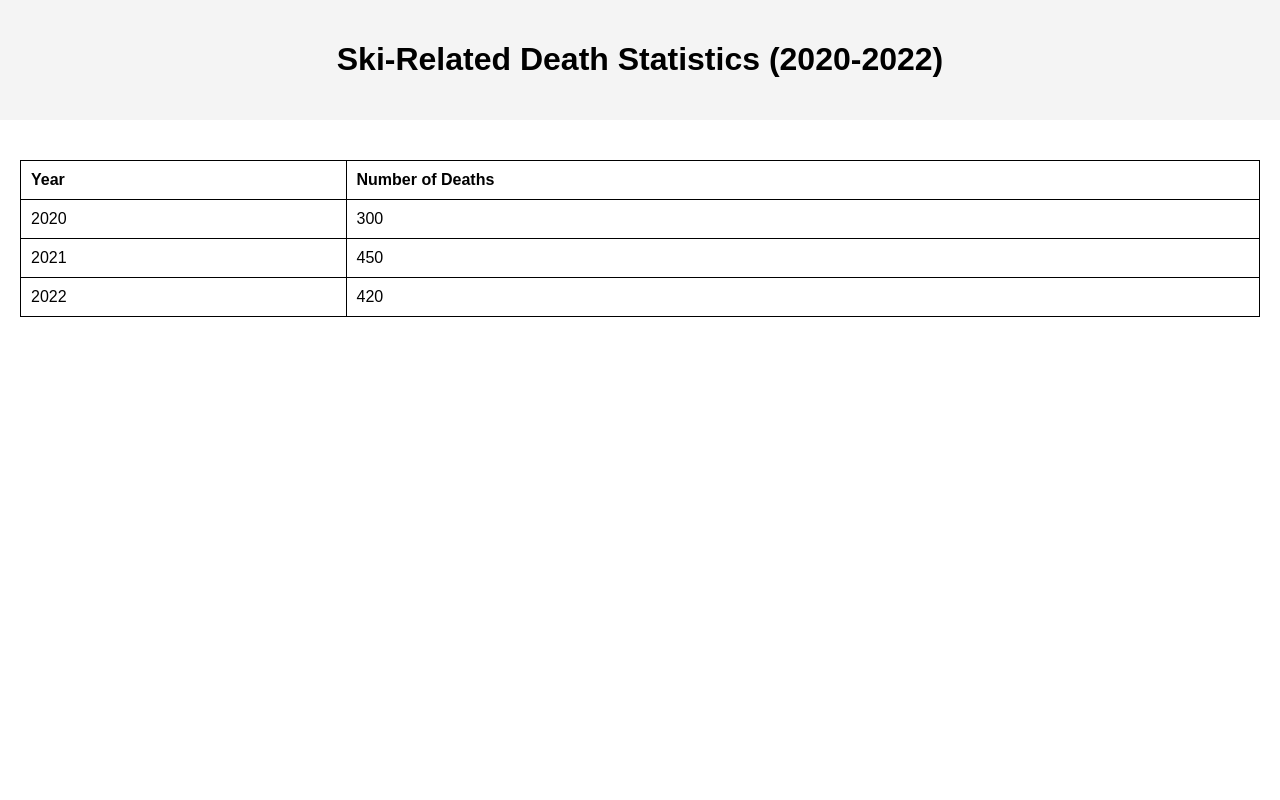
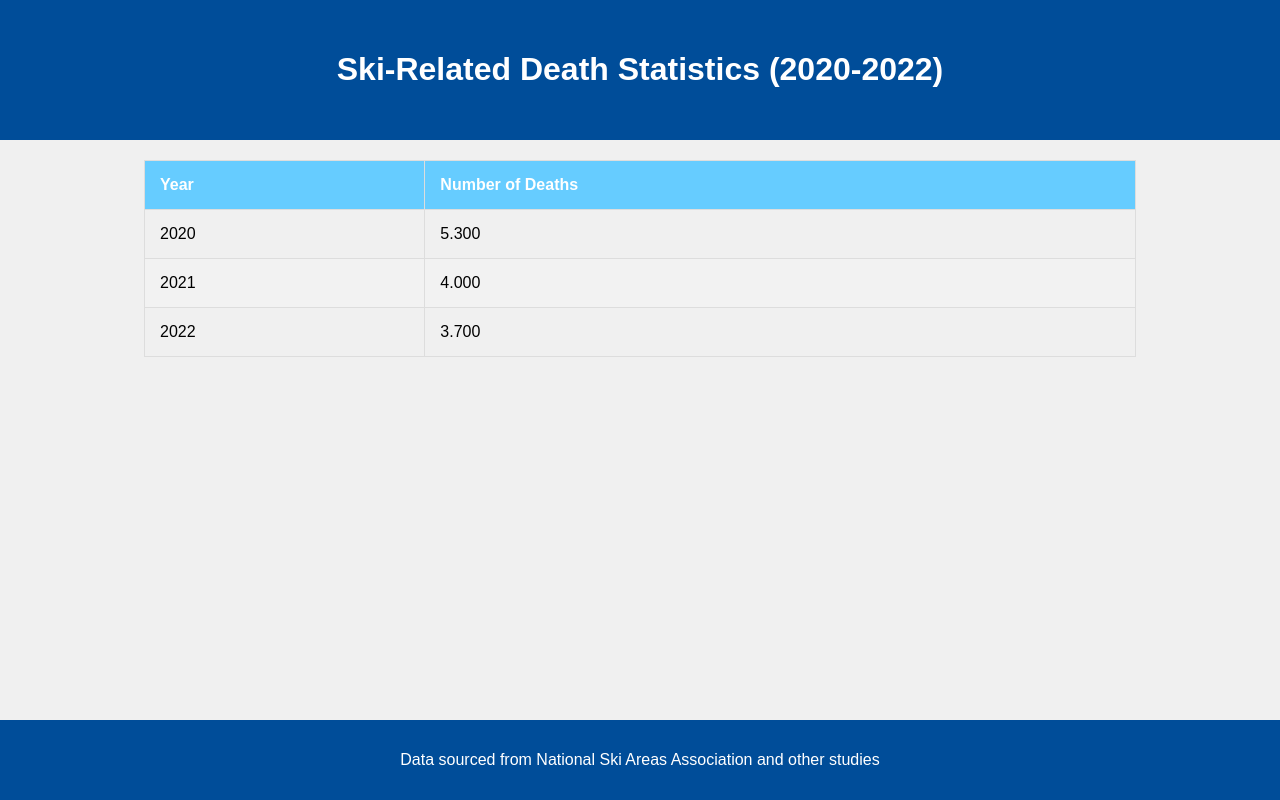
Before and after one commit to DavidGebelISK/David-Gebel-ISK, a plain HTML site: page Statistics-Ski-Daths-2020-2024.html in a window 1280 px wide. Drawn offline with Linux system fonts and the light colour scheme.

Commit message:
I added a new code i want to try out if it works

```diff
--- a/Statistics-Ski-Daths-2020-2024.html
+++ b/Statistics-Ski-Daths-2020-2024.html
@@ -8,42 +8,64 @@
         body, html {
             margin: 0;
             padding: 0;
-            font-family: Arial, sans-serif;
+            font-family: 'Arial', sans-serif;
+            background-color: #f0f0f0;
         }
-
         header {
-            background-color: #f4f4f4;
+            background-color: #004d99;
+            color: white;
             text-align: center;
-            padding: 20px 0;
+            padding: 30px 0;
+            animation: slideDown 1s ease-out forwards;
         }
-
+        @keyframes slideDown {
+            from { opacity: 0; transform: translateY(-100px); }
+            to { opacity: 1; transform: translateY(0); }
+        }
         main {
             padding: 20px;
-            text-align: center;
+            animation: fadeIn 2s ease-out forwards;
         }
-
+        @keyframes fadeIn {
+            from { opacity: 0; }
+            to { opacity: 1; }
+        }
         table {
-            width: 100%;
+            width: 80%;
+            margin-left: auto;
+            margin-right: auto;
             border-collapse: collapse;
-            margin-top: 20px;
+            animation: popIn 3s ease-out forwards;
         }
-
+        @keyframes popIn {
+            from { opacity: 0; transform: scale(0.5); }
+            to { opacity: 1; transform: scale(1); }
+        }
         table, th, td {
-            border: 1px solid black;
+            border: 1px solid #ddd;
         }
-
         th, td {
-            padding: 10px;
+            padding: 15px;
             text-align: left;
         }
-
-        footer {
-            background-color: #f4f4f4;
+        th {
+            background-color: #66ccff;
+            color: white;
+        }
+        tr:nth-child(even) {background-color: #f2f2f2;}
+        .footer {
+            background-color: #004d99;
+            color: white;
             text-align: center;
-            padding: 10px 0;
+            padding: 15px 0;
             position: fixed;
             width: 100%;
             bottom: 0;
+            animation: slideUp 1s ease-out forwards;
+        }
+        @keyframes slideUp {
+            from { opacity: 0; transform: translateY(100px); }
+            to { opacity: 1; transform: translateY(0); }
         }
     </style>
 </head>
@@ -52,7 +74,7 @@
         <h1>Ski-Related Death Statistics (2020-2022)</h1>
     </header>
     <main>
-        <table id="death-stats">
+        <table>
             <thead>
                 <tr>
                     <th>Year</th>
@@ -60,25 +82,23 @@
                 </tr>
             </thead>
             <tbody>
+                <tr>
+                    <td>2020</td>
+                    <td>5.300</td>
+                </tr>
+                <tr>
+                    <td>2021</td>
+                    <td>4.000</td>
+                </tr>
+                <tr>
+                    <td>2022</td>
+                    <td>3.700</td>
+                </tr>
             </tbody>
         </table>
     </main>
-    </footer>
-    <script>
-        document.addEventListener('DOMContentLoaded', function() {
-            const stats = [
-                { year: '2020', deaths: '300' },
-                { year: '2021', deaths: '450' },
-                { year: '2022', deaths: '420' }
-            ];
-
-            const tbody = document.querySelector('#death-stats tbody');
-            stats.forEach(stat => {
-                const row = document.createElement('tr');
-                row.innerHTML = `<td>${stat.year}</td><td>${stat.deaths}</td>`;
-                tbody.appendChild(row);
-            });
-        });
-    </script>
+    <div class="footer">
+        <p>Data sourced from National Ski Areas Association and other studies</p>
+    </div>
 </body>
 </html>
```
